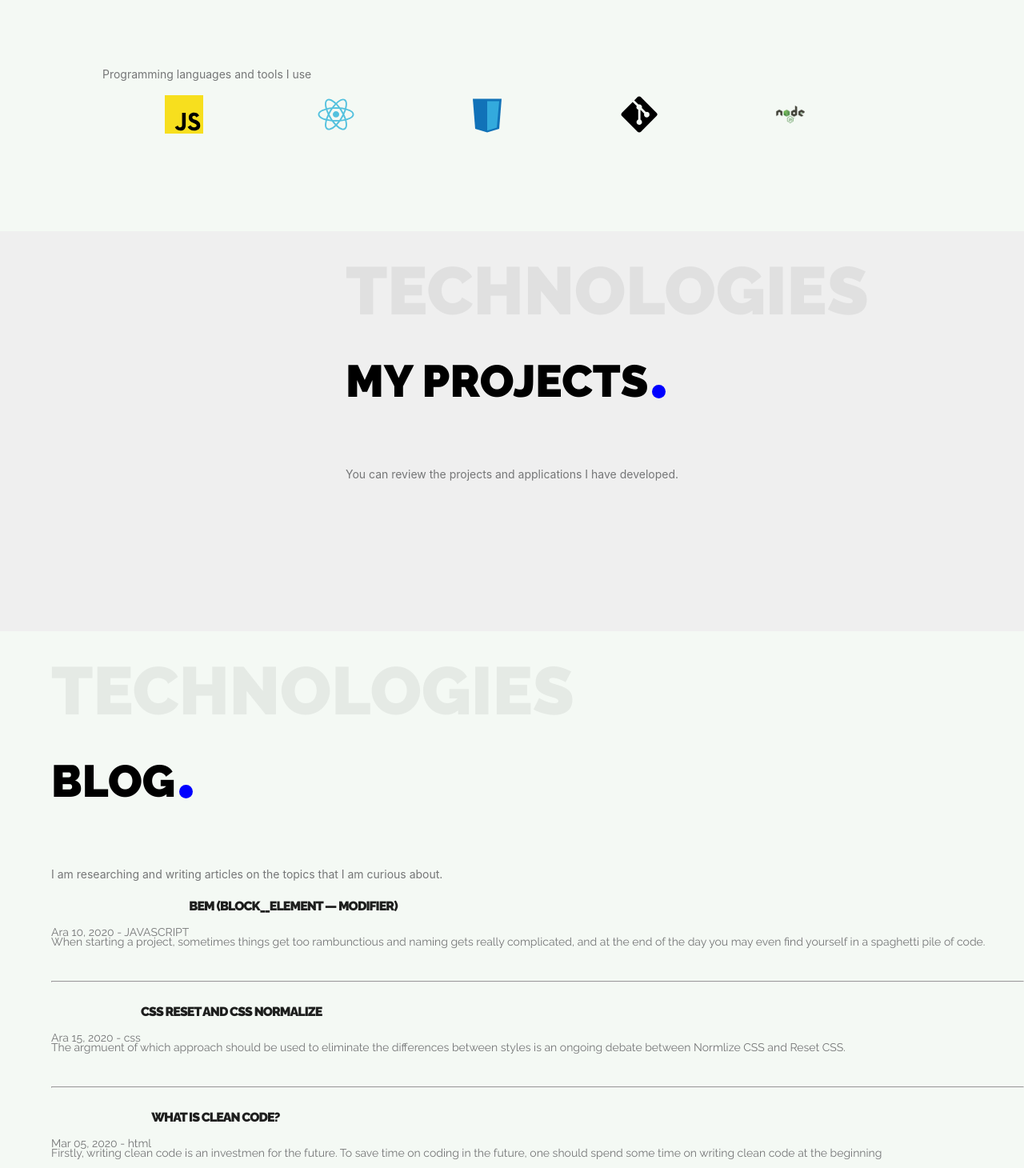
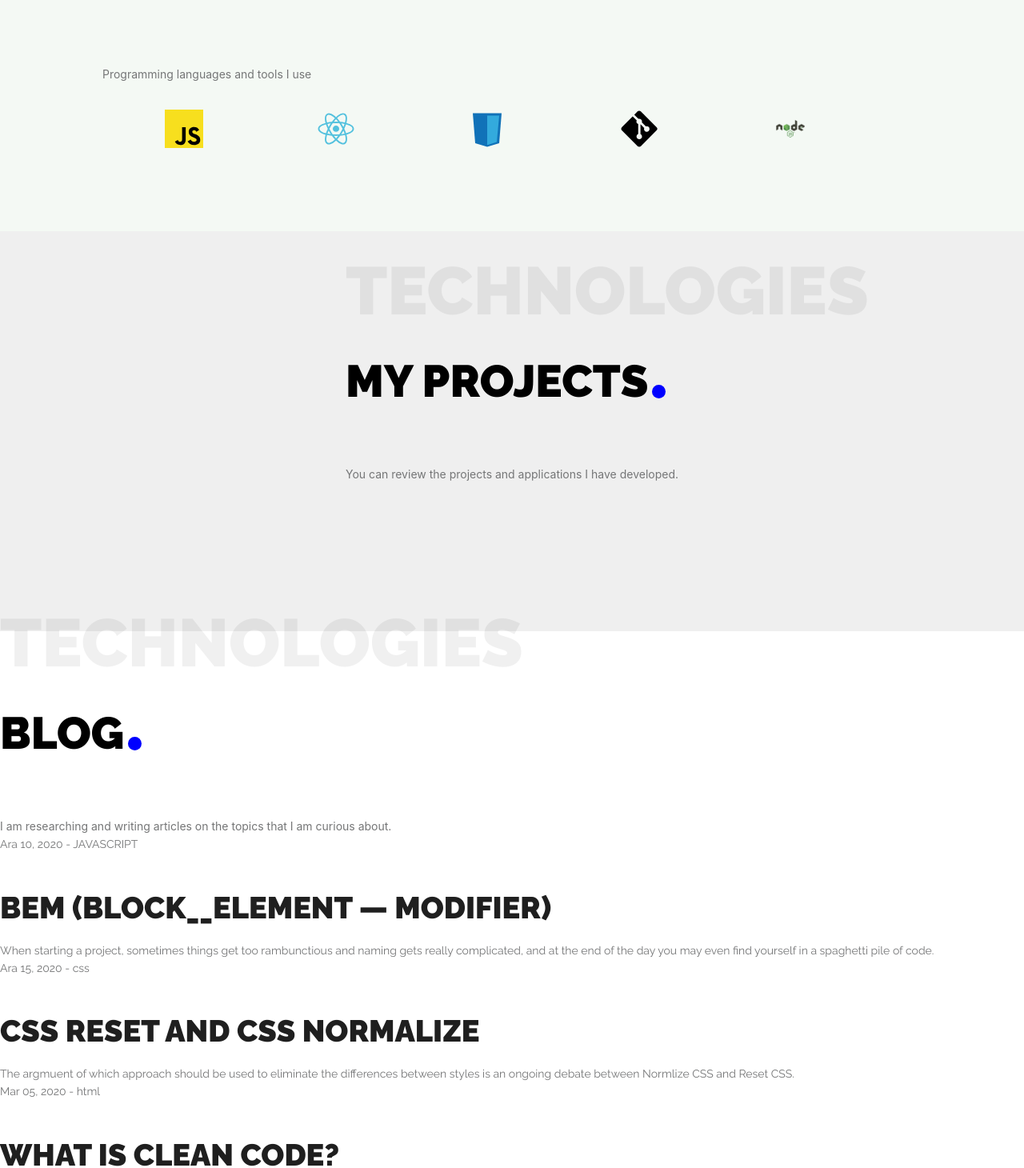
Before and after one commit to zeynepbozkirr/portfolio-next-app, a Next.js app: page / in a window 1280 px wide. Shown: the part 811-2271 px from the top of the page at 80% size. Built offline with nearby package versions, Linux system fonts and the light colour scheme; a web font is replaced by a local one.

Commit message:
responsive change

```diff
--- a/components/blog/blog.module.css
+++ b/components/blog/blog.module.css
@@ -1,9 +1,9 @@
 .blog{
-    height: 100%;
-    padding-left: 5%;
-    padding-top: 60px;
-    width: 100%;
-    background: #F4F9F4;
+    /*height: 100%;*/
+    /*!*padding-left: 5%;*!*/
+    /*padding-top: 60px;*/
+    /*!*width: 100%;*!*/
+    /*background: #F4F9F4;*/
 
 
 }
--- a/components/blog/index.js
+++ b/components/blog/index.js
@@ -2,12 +2,12 @@ import React, { forwardRef, useEffect } from "react";
 import styles from "./blog.module.css";
 import FadeTitle from "../shared/fadetitle";
 import BlogPost from "../shared/blogpost";
-import { Typography } from "antd";
+import { Col, Row, Typography } from "antd";
 
 // eslint-disable-next-line react/display-name
 const BlogComp = forwardRef((props, ref) => {
   return (
-    <div id="blog" ref={ref} className={styles.blog}>
+    <Row id="blog" ref={ref} className={styles.blog}>
       <FadeTitle
         dataAousTitle={"zoom-in-up"}
         title={"BLOG"}
@@ -19,16 +19,14 @@ const BlogComp = forwardRef((props, ref) => {
 
       {data.map((item, index) => {
         return (
-          <div key={index}>
-            <BlogPost
-              inView={props.inView}
-              item={item}
-              direction={index}
-            ></BlogPost>
-          </div>
+          <BlogPost
+            inView={props.inView}
+            item={item}
+            direction={index}
+          ></BlogPost>
         );
       })}
-    </div>
+    </Row>
   );
 });
 
--- a/components/homepage/index.js
+++ b/components/homepage/index.js
@@ -9,14 +9,13 @@ const HomeComp = forwardRef((props, ref) => {
   const { Paragraph, Text } = Typography;
 
   return (
-    <>
     <Row ref={ref} className={styles.home}>
       <Col className={styles.homeAbout} offset={1} span={16}>
         <Text className={styles.name}>Bekir Yetim</Text>
         <Text className={styles.job}> FRONTEND DEVELOPER</Text>
         <Text className={styles.explan}>
-            Hello, I am Bekir. I find the process of designing and coding an
-            idea into reality quite enjoyable. You can have a closer look at my
+          Hello, I am Bekir. I find the process of designing and coding an idea
+          into reality quite enjoyable. You can have a closer look at my
           portfolio to see my projects.
         </Text>
         <div>
@@ -33,7 +32,6 @@ const HomeComp = forwardRef((props, ref) => {
         <Contact />
       </div>
     </Row>
-    </>
   );
 });
 
--- a/components/projects/projects.module.css
+++ b/components/projects/projects.module.css
@@ -5,5 +5,6 @@
     display: flex;
     justify-content: center;
     background-color: #efefef;
+    width: 100%;
 
 }
--- a/components/shared/blogpost/blogpost.module.css
+++ b/components/shared/blogpost/blogpost.module.css
@@ -25,19 +25,19 @@
 
 .title{
     color: #191b1d;
-    overflow-wrap: break-word;
-    line-height: 3rem;
+    /*overflow-wrap: break-word;*/
+    /*line-height: 3rem;*/
     font-weight: 800 !important;
-    letter-spacing: -0.06em;
-    font-size: 1rem !important;
+    /*letter-spacing: -0.06em;*/
+    /*font-size: 1rem !important;*/
     font-family: "Raleway", sans-serif;
 
 
 }
 .desc{
-    display: flex;
+    /*display: flex;*/
     color: #757677;
-    padding-bottom: 30px;
+    /*padding-bottom: 30px;*/
     font-family: "Raleway", sans-serif;
 
 }
--- a/components/shared/blogpost/index.js
+++ b/components/shared/blogpost/index.js
@@ -11,20 +11,19 @@ const BlogPost = ({ item, direction }) => {
   useEffect(() => {
     Aos.init({ duration: 600 });
   }, []);
+
   return (
-    <div
+    <Col
       data-aos={direction % 2 ? "fade-left" : "fade-right"}
       data-aos-anchor-placement="bottom-bottom"
     >
-      <Row>
-        <Text className={styles.date}>
-          {item.date} - {item.topic}
-        </Text>
-        <Title className={styles.title}> {item.title}</Title>
-        <Text className={styles.desc}>{item.description}</Text>
-      </Row>
-      <hr />
-    </div>
+      <Text className={styles.date}>
+        {item.date} - {item.topic}
+      </Text>
+      <Title className={styles.title}> {item.title}</Title>
+
+      <Text className={styles.desc}>{item.description}</Text>
+    </Col>
   );
 };
 
--- a/components/technologies/index.js
+++ b/components/technologies/index.js
@@ -9,6 +9,7 @@ import {
   GitSvgrepoCom,
   NodeJsSvgrepoCom,
 } from "../icons";
+import { Row } from "antd";
 
 // eslint-disable-next-line react/display-name
 const TechnologiesComp = forwardRef((props, ref) => {
@@ -57,7 +58,7 @@ const TechnologiesComp = forwardRef((props, ref) => {
   };
 
   return (
-    <div {...props} ref={ref} id="technologies" className={styles.tech}>
+    <Row {...props} ref={ref} id="technologies" className={styles.tech}>
       <FadeTitle
         title={"TECHNOLOGIES"}
         description={"Programming languages and tools I use"}
@@ -76,7 +77,7 @@ const TechnologiesComp = forwardRef((props, ref) => {
           </motion.li>
         ))}
       </motion.ul>
-    </div>
+    </Row>
   );
 });
 
--- a/components/technologies/technologies.module.css
+++ b/components/technologies/technologies.module.css
@@ -4,6 +4,7 @@
     height: 500px;
     padding-left: 10%;
     padding-top: 60px;
+    width: 100%;
 }
 
 
--- a/pages/index.js
+++ b/pages/index.js
@@ -6,6 +6,7 @@ import TechnologiesComp from "../components/technologies";
 import ProjectComp from "../components/projects";
 import BlogComp from "../components/blog";
 import { useInView } from "framer-motion";
+import { Col, Row } from "antd";
 
 export default function Home() {
   const homeRef = useRef(null);
@@ -22,11 +23,19 @@ export default function Home() {
   }, [homeInView, techInView, blogInview]);
 
   return (
-    <div className={styles.container}>
-      <HomeComp ref={homeRef} />
-      <TechnologiesComp ref={techRef} inView={techInView} />
-      <ProjectComp />
-      <BlogComp ref={blogRef} inView={blogInview} />
-    </div>
+    <Row>
+      <Col span={24}>
+        <HomeComp ref={homeRef} />
+      </Col>
+      <Col span={24}>
+        <TechnologiesComp ref={techRef} inView={techInView} />
+      </Col>
+      <Col span={24}>
+        <ProjectComp />
+      </Col>
+      <Col span={24}>
+        <BlogComp ref={blogRef} inView={blogInview} />
+      </Col>
+    </Row>
   );
 }
```
Lines whose indentation alone changed are shown as unchanged.
